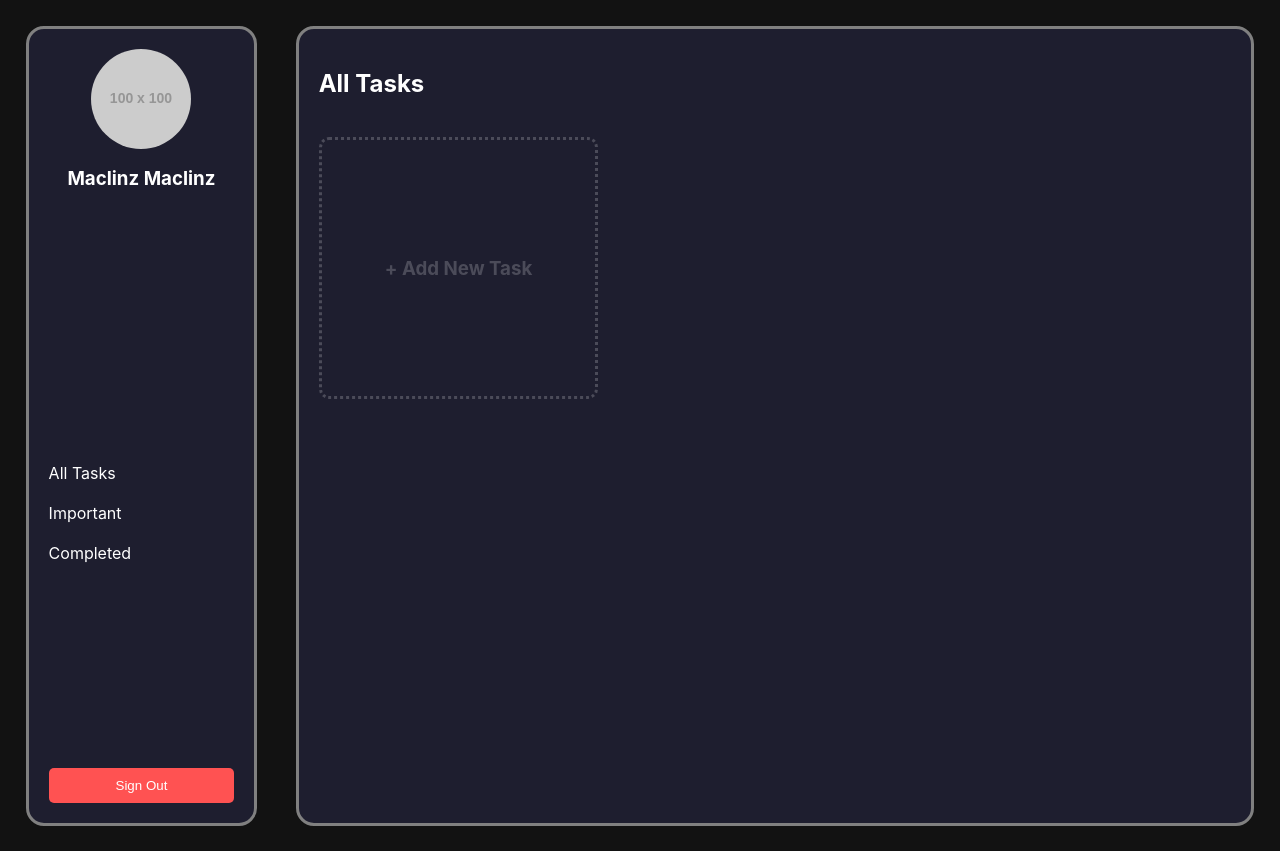
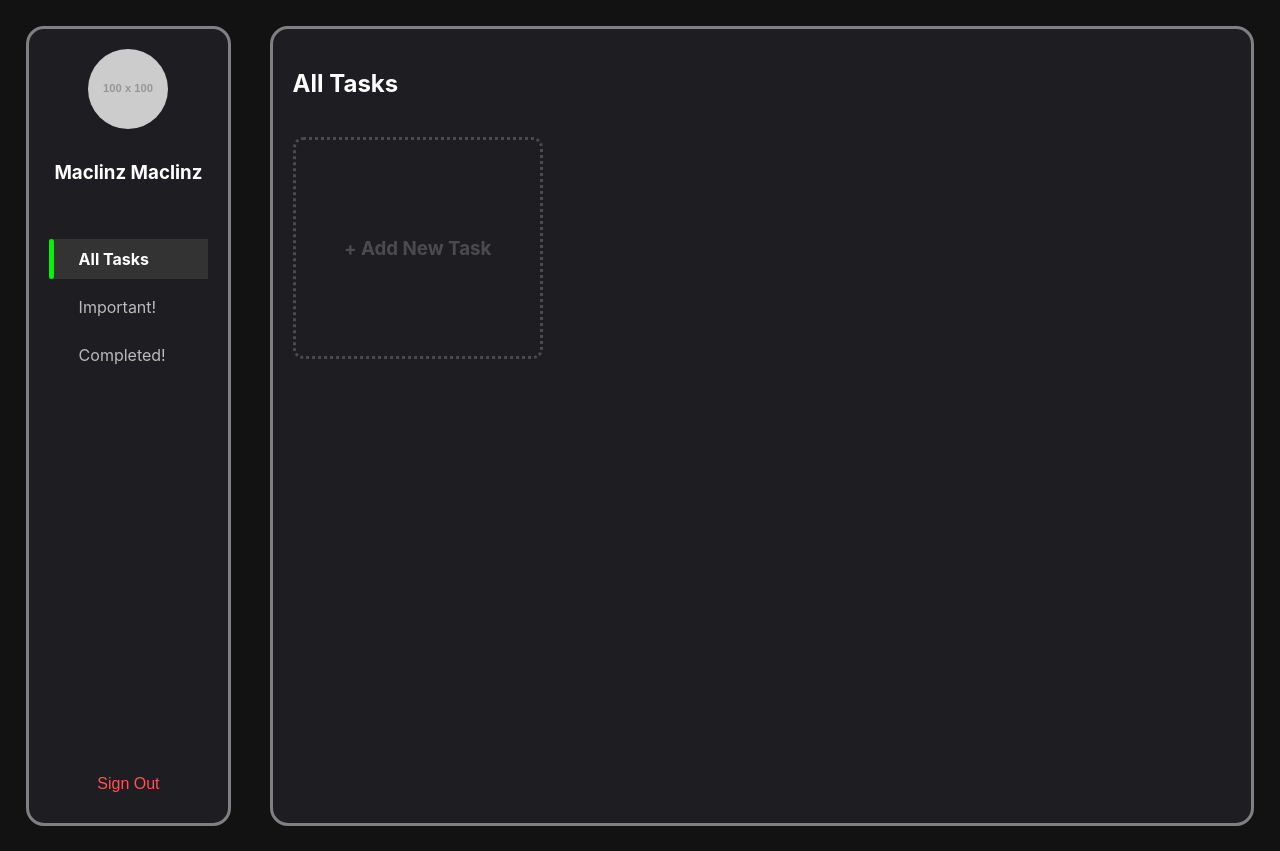
Before and after one commit to Ayushcodekid/Task-master, a React (Create React App) app in the folder client/: page /todo in a window 1280 px wide. Built offline with nearby package versions, Linux system fonts and the light colour scheme.

Commit message:
side bar css added

```diff
--- a/client/src/Pages/Sidebar/Sidebar.css
+++ b/client/src/Pages/Sidebar/Sidebar.css
@@ -1,6 +1,6 @@
-.sidebar {
+/* .sidebar {
     width: 250px;
-    background-color: #1e1e2f;
+    background-color: #1e1e22;
     color: white;
     padding: 20px;
     display: flex;
@@ -42,3 +42,143 @@
     border-radius: 5px;
     cursor: pointer;
   }
+   */
+
+
+
+
+
+
+
+
+
+
+
+
+
+
+
+
+
+
+
+   /* Sidebar container */
+.sidebar {
+  width: 17%;
+  background-color: #1e1e22;
+  color: white;
+  padding: 20px;
+  display: flex;
+  flex-direction: column;
+  justify-content: space-between;
+  border-radius: 18px;
+  border: 3px solid gray;
+}
+
+
+
+/* Profile section */
+.profile {
+  text-align: center;
+  margin-bottom: 20px;
+}
+
+.profile-img {
+  width: 80px;
+  height: 80px;
+  border-radius: 50%;
+  margin-bottom: 10px;
+}
+
+
+.nav {
+  position: relative; /* Make the nav position relative for positioning child elements */
+  width: 100%;
+}
+
+.nav ul {
+  list-style: none;
+    padding: 0;
+    width: 100%;
+    position: relative;
+    display: flex;
+    flex-direction: column;
+    gap: 1vh
+}
+
+.nav li.active {
+  color: #fff;
+  font-weight: bold;
+  background-color: #333;
+  position: relative;
+}
+
+.nav li.active::before {
+  content: '';
+  position: absolute;
+  height: 100%;
+  width: 5px;
+  background-color: #06f306; /* Green highlight for active tab */
+  left: 0;
+  top: 0;
+  border-radius: 3px;
+}
+
+.nav li {
+  display: flex;
+  align-items: center;
+  padding: 10px 20px;
+  cursor: pointer;
+  font-size: 16px;
+  color: #bbb;
+  position: relative; /* Required for the pseudo-element */
+  overflow: hidden; /* Prevent overflow of the pseudo-element */
+}
+
+/* Use a pseudo-element for the background fill */
+.nav li::before {
+  content: '';
+  position: absolute;
+  height: 100%;
+  width: 100%;
+  background-color: rgba(85, 88, 85, 0.3); /* Light green fill color */
+  left: -100%; /* Start from the left side */
+  top: 0;
+  transition: left 0.3s ease; /* Smooth transition */
+  z-index: 0; /* Behind the text */
+}
+
+.nav li i {
+  margin-right: 10px;
+}
+
+/* Highlight active menu item */
+.nav li.active {
+  color: #fff;
+  font-weight: bold;
+}
+
+.nav li:hover {
+  color: #fff; /* Change text color on hover */
+}
+
+/* Move the pseudo-element to fill the background on hover */
+.nav li:hover::before {
+  left: 0; /* Move it to the left */
+}
+
+
+/* Sign-out button */
+.sign-out {
+  margin-top: auto;
+  padding: 10px 20px;
+  font-size: 16px;
+  color: #ff5252;
+  background: none;
+  border: none;
+  cursor: pointer;
+}
+
+.sign-out:hover {
+  color: #ff7979;
+}
--- a/client/src/Pages/Sidebar/Sidebar.js
+++ b/client/src/Pages/Sidebar/Sidebar.js
@@ -1,8 +1,58 @@
-// Sidebar.js
-import React from 'react';
+// // Sidebar.js
+// import React from 'react';
+// import './Sidebar.css';
+
+// function Sidebar({ setFilter }) { // Accept setFilter as a prop
+//   return (
+//     <div className="sidebar">
+//       <div className="profile">
+//         <img
+//           src="https://via.placeholder.com/100"
+//           alt="Profile"
+//           className="profile-img"
+//         />
+//         <h3>Maclinz Maclinz</h3>
+//       </div>
+//       <nav className="nav">
+//         <ul>
+//           <li onClick={() => setFilter('all')}>All Tasks</li>
+//           <li onClick={() => setFilter('important')}>Important</li>
+//           <li onClick={() => setFilter('completed')}>Completed</li>
+//         </ul>
+//       </nav>
+//       <button className="sign-out">Sign Out</button>
+//     </div>
+//   );
+// }
+
+// export default Sidebar;
+
+
+
+
+
+
+
+
+
+
+
+
+
+
+
+
+import React, { useState } from 'react';
 import './Sidebar.css';
 
-function Sidebar({ setFilter }) { // Accept setFilter as a prop
+function Sidebar({ setFilter }) {
+  const [selectedFilter, setSelectedFilter] = useState('all');
+
+  const handleFilterClick = (filter) => {
+    setFilter(filter);
+    setSelectedFilter(filter);
+  };
+
   return (
     <div className="sidebar">
       <div className="profile">
@@ -15,9 +65,25 @@ function Sidebar({ setFilter }) { // Accept setFilter as a prop
       </div>
       <nav className="nav">
         <ul>
-          <li onClick={() => setFilter('all')}>All Tasks</li>
-          <li onClick={() => setFilter('important')}>Important</li>
-          <li onClick={() => setFilter('completed')}>Completed</li>
+          <li
+            className={selectedFilter === 'all' ? 'active' : ''}
+            onClick={() => handleFilterClick('all')}
+          >
+            <i className="icon-home"></i> All Tasks
+          </li>
+          <li
+            className={selectedFilter === 'important' ? 'active' : ''}
+            onClick={() => handleFilterClick('important')}
+          >
+            <i className="icon-important"></i> Important!
+          </li>
+          <li
+            className={selectedFilter === 'completed' ? 'active' : ''}
+            onClick={() => handleFilterClick('completed')}
+          >
+            <i className="icon-completed"></i> Completed!
+          </li>
+
         </ul>
       </nav>
       <button className="sign-out">Sign Out</button>
--- a/client/src/Pages/Taskcard/Taskcard.css
+++ b/client/src/Pages/Taskcard/Taskcard.css
@@ -1,14 +1,15 @@
 .task-card {
-  background-color: #2e2e3f;
+  background-color: #313133;
   padding: 1%;
   border-radius: 10px;
   color: white;
-  width: 30%;
+  width: 25%;
   position: relative;
   display: flex;
   flex-direction: column;
-  height: 30vh;
+  height: 25vh;
   justify-content: space-between;
+  /* border: 1px solid #fae2e2; */
 }
 
 
@@ -47,7 +48,7 @@ flex-direction: column;
 }
 
 .completed {
-  border-left: 5px solid #00e676;
+  border-left: 5px solid #06f306;
 }
 
 .incomplete {
@@ -61,13 +62,25 @@ flex-direction: column;
     justify-content: space-between;
 }
 
-.edit-btn,
+
 .delete-btn {
   background: none;
   border: none;
   color: white;
   cursor: pointer;
   margin-left: 10px;
+  font-size: 1.5rem;
+  color: red;
+}
+
+.edit-btn{
+  background: none;
+  border: none;
+  color: white;
+  cursor: pointer;
+  margin-left: 10px;
+  font-size: 1.5rem;
+
 }
 
 
@@ -75,17 +88,17 @@ flex-direction: column;
 .status-toggle-btn {
   border: none;
   color: white;
-    padding: 5px 10px;
-    border-radius: 20px;
-    cursor: pointer;
-    width: 40%;
-    height: 6vh;
-    font-size: 1rem;
-    font-weight: 600;
+  padding: 5px 10px;
+  border-radius: 25px;
+  cursor: pointer;
+  width: 41%;
+  height: 5vh;
+  font-size: 1rem;
+  font-weight: 600;
 }
 
 .completed-btn {
-  background-color: #00e676; /* Green for Completed */
+  background-color: #05c405; /* Green for Completed */
 }
 
 .incomplete-btn {
--- a/client/src/Pages/Taskcard/Taskcard.js
+++ b/client/src/Pages/Taskcard/Taskcard.js
@@ -129,8 +129,12 @@ function TaskCard({ task }) {
         </button>
 
         <div className='card-buttons'>
-          <button className="edit-btn">🖉</button>
-          <button className="delete-btn" onClick={handleDelete}>🗑</button>
+          <button className="edit-btn">
+            <MdEditDocument />
+          </button>
+          <button className="delete-btn" onClick={handleDelete}>
+            <AiFillDelete />
+          </button>
         </div>
       </div>
 
--- a/client/src/Pages/Todo/Todo.css
+++ b/client/src/Pages/Todo/Todo.css
@@ -10,7 +10,7 @@
 .tasks-container {
   padding: 20px;
   width: 100%;
-  background-color: #1e1e2f;
+  background-color: #1e1e22;
   color: white;
   display: flex;
   flex-direction: column;
@@ -36,11 +36,11 @@
   color: rgb(255, 255, 255);
   text-align: center;
   border: dotted;
-    width: 30%;
+  width: 26%;
   display: flex;
   align-items: center;
   justify-content: center;
-    height: 32vh;
+  height: 27vh;
   opacity: 20%;
 }
 
@@ -116,3 +116,8 @@
   display: flex;
   flex-direction: column;
 }
+
+.blur {
+  filter: blur(5px); /* Adjust the blur intensity as needed */
+  transition: filter 0.2s ease; /* Smooth transition for blur effect */
+}
--- a/client/src/Pages/Todo/Todo.js
+++ b/client/src/Pages/Todo/Todo.js
@@ -91,7 +91,7 @@ function TodoList() {
   });
 
   return (
-    <div className="app">
+    <div className={`app ${isModalOpen ? 'blur' : ''}`}>
       <Sidebar setFilter={setFilter} />
       <div className="tasks-container">
         <h2>{filter.charAt(0).toUpperCase() + filter.slice(1)} Tasks</h2>
@@ -116,17 +116,18 @@ function TodoList() {
         onClose={() => setModalOpen(false)}
         PaperProps={{
           style: {
-            backgroundColor: '#2e2e3f',
+            backgroundColor: '#1e1e22',
             width: '28%',
             borderRadius: '15px',
+            scrollbarWidth: 'none'
           },
         }}
       >
-        <DialogTitle style={{ backgroundColor: '#2e2e3f', color: '#fff', fontWeight: 'bold', fontSize: '24px' }}>
+        <DialogTitle style={{ backgroundColor: '#1e1e22', color: '#fff', fontWeight: 'bold', fontSize: '24px', textAlign: 'center' }}>
           Create a Task
         </DialogTitle>
 
-        <DialogContent style={{ backgroundColor: '#2e2e3f' }}>
+        <DialogContent style={{ backgroundColor: '#1e1e22' }}>
           <h2 style={{ color: 'white' }}>Title</h2>
           <TextField
             label="Title"
@@ -202,7 +203,7 @@ function TodoList() {
             </div>
           </div>
         </DialogContent>
-        <DialogActions style={{ backgroundColor: '#2e2e3f' }}>
+        <DialogActions style={{ backgroundColor: '#1e1e22' }}>
           <Button onClick={() => setModalOpen(false)} style={{ color: '#fff', backgroundColor: '#ff5252' }}>
             Close
           </Button>
```
Lines whose indentation alone changed are shown as unchanged.
